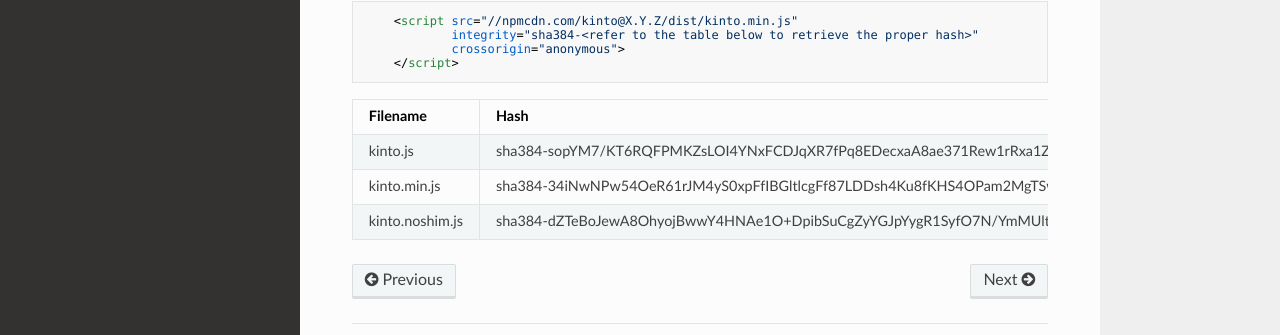
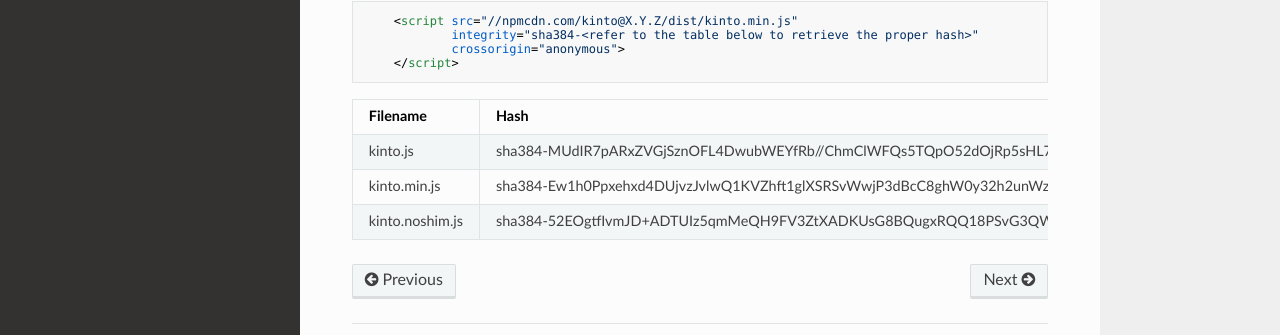
Before and after one commit to Kinto/kinto.js, an MkDocs documentation site: the page built from docs/installation.md, in a window 1280 px wide and 1323 px high. Shown: the part 930-1265 px from the top of the window. Built offline with MkDocs 1.6.1, drawn with Linux system fonts in a browser that asks for light colours; nearby versions of some CDN libraries; old or Windows-style settings are respelled for this version of MkDocs.

Commit message:
Update SRIs for 4.0.1 (#521)
* Update SRIs for 4.0.1

* Compute SRIs from npmcdn

```diff
--- a/docs/installation.md
+++ b/docs/installation.md
@@ -39,6 +39,6 @@ integrity with the hash provided below:
 
 | Filename                | Hash                                                                    |
 |-------------------------|-------------------------------------------------------------------------|
-| kinto.js                | sha384-sopYM7/KT6RQFPMKZsLOI4YNxFCDJqXR7fPq8EDecxaA8ae371Rew1rRxa1Ztlq9 |
-| kinto.min.js            | sha384-34iNwNPw54OeR61rJM4yS0xpFfIBGltlcgFf87LDDsh4Ku8fKHS4OPam2MgTSwAh |
-| kinto.noshim.js         | sha384-dZTeBoJewA8OhyojBwwY4HNAe1O+DpibSuCgZyYGJpYygR1SyfO7N/YmMUltArHd |
+| kinto.js                | sha384-MUdIR7pARxZVGjSznOFL4DwubWEYfRb//ChmClWFQs5TQpO52dOjRp5sHL7LhMRN |
+| kinto.min.js            | sha384-Ew1h0Ppxehxd4DUjvzJvlwQ1KVZhft1glXSRSvWwjP3dBcC8ghW0y32h2unWzrkM |
+| kinto.noshim.js         | sha384-52EOgtfIvmJD+ADTUIz5qmMeQH9FV3ZtXADKUsG8BQugxRQQ18PSvG3QWhQaTClc |
```
